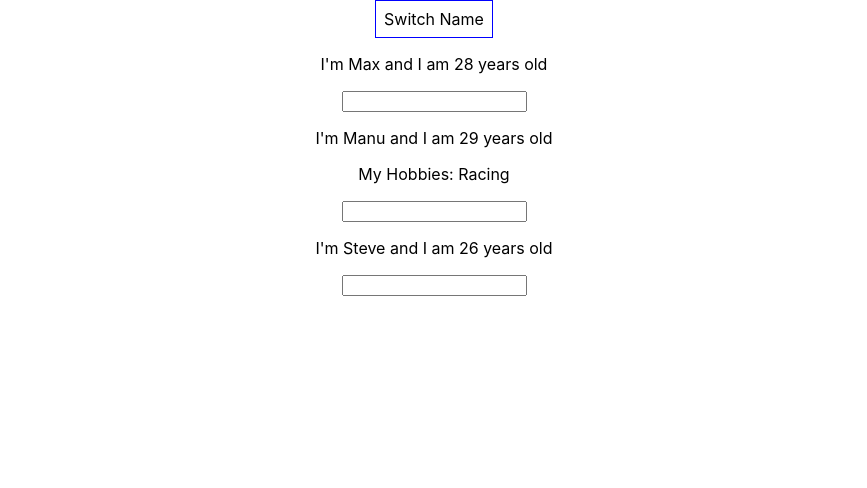
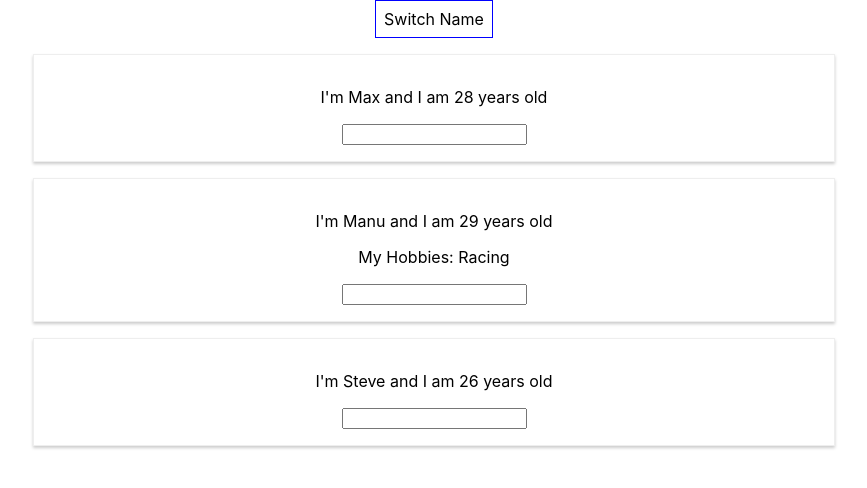
Before and after one commit to kamalyadav11/React-concepts, a React (Create React App) app: page / in a window 1280 px wide. Shown: the top 488 px of the page, without its empty margins (206-1073 px from the left). Built offline with nearby package versions, Linux system fonts and the light colour scheme.

Commit message:
added styling

```diff
--- a/src/App.js
+++ b/src/App.js
@@ -1,69 +1,12 @@
 import React, { Component } from "react";
 import "./App.css";
-import Person from "./Person/Person";
+import ConditionalsLists from "./ConditionalsLists";
 
 class App extends Component {
-  state = {
-    persons: [
-      { name: "Max", age: 28 },
-      { name: "Manu", age: 29 },
-      { name: "Steve", age: 26 }
-    ]
-  };
-
-  switchNameHandler = newName => {
-    this.setState({
-      persons: [
-        { name: newName, age: 28 },
-        { name: "Manu", age: 29 },
-        { name: "Steve", age: 26 }
-      ]
-    });
-  };
-
-  nameChangeHandler = event => {
-    this.setState({
-      persons: [
-        { name: "Max", age: 28 },
-        { name: event.target.value, age: 29 },
-        { name: "Steve", age: 26 }
-      ]
-    });
-  };
-
   render() {
-    const style = {
-      backgroundColor: "white",
-      font: "inherit",
-      border: "1px solid blue",
-      padding: "8px",
-      cursor: "pointer"
-    };
-
     return (
       <div className="App">
-        <button
-          style={style}
-          onClick={() => this.switchNameHandler("Maximilian")}
-        >
-          Switch Name
-        </button>
-        <Person
-          name={this.state.persons[0].name}
-          age={this.state.persons[0].age}
-        />
-        <Person
-          name={this.state.persons[1].name}
-          age={this.state.persons[1].age}
-          click={this.switchNameHandler.bind(this, "Kamal")}
-          changed={this.nameChangeHandler}
-        >
-          My Hobbies: Racing
-        </Person>
-        <Person
-          name={this.state.persons[2].name}
-          age={this.state.persons[2].age}
-        />
+        <ConditionalsLists />
       </div>
     );
   }
--- /dev/null
+++ b/src/ConditionalsLists/Person/Person.css
@@ -0,0 +1,8 @@
+.Person {
+  width: 60%;
+  margin: 1rem auto;
+  border: 1px solid #eee;
+  box-shadow: 0 2px 3px #ccc;
+  padding: 16px;
+  text-align: center;
+}
--- a/src/Person/Person.js
+++ b/src/ConditionalsLists/Person/Person.js
@@ -1,8 +1,10 @@
 import React from "react";
+
+import "./Person.css";
 
 const Person = props => {
   return (
-    <div>
+    <div className="Person">
       <p onClick={props.click}>
         I'm {props.name} and I am {props.age} years old
       </p>
--- /dev/null
+++ b/src/ConditionalsLists/index.js
@@ -0,0 +1,72 @@
+import React, { Component } from "react";
+import "../App.css";
+import Person from "./Person/Person";
+
+class ConditionalLists extends Component {
+  state = {
+    persons: [
+      { name: "Max", age: 28 },
+      { name: "Manu", age: 29 },
+      { name: "Steve", age: 26 }
+    ]
+  };
+
+  switchNameHandler = newName => {
+    this.setState({
+      persons: [
+        { name: newName, age: 28 },
+        { name: "Manu", age: 29 },
+        { name: "Steve", age: 26 }
+      ]
+    });
+  };
+
+  nameChangeHandler = event => {
+    this.setState({
+      persons: [
+        { name: "Max", age: 28 },
+        { name: event.target.value, age: 29 },
+        { name: "Steve", age: 26 }
+      ]
+    });
+  };
+
+  render() {
+    const style = {
+      backgroundColor: "white",
+      font: "inherit",
+      border: "1px solid blue",
+      padding: "8px",
+      cursor: "pointer"
+    };
+
+    return (
+      <div className="App">
+        <button
+          style={style}
+          onClick={() => this.switchNameHandler("Maximilian")}
+        >
+          Switch Name
+        </button>
+        <Person
+          name={this.state.persons[0].name}
+          age={this.state.persons[0].age}
+        />
+        <Person
+          name={this.state.persons[1].name}
+          age={this.state.persons[1].age}
+          click={this.switchNameHandler.bind(this, "Kamal")}
+          changed={this.nameChangeHandler}
+        >
+          My Hobbies: Racing
+        </Person>
+        <Person
+          name={this.state.persons[2].name}
+          age={this.state.persons[2].age}
+        />
+      </div>
+    );
+  }
+}
+
+export default ConditionalLists;
```
